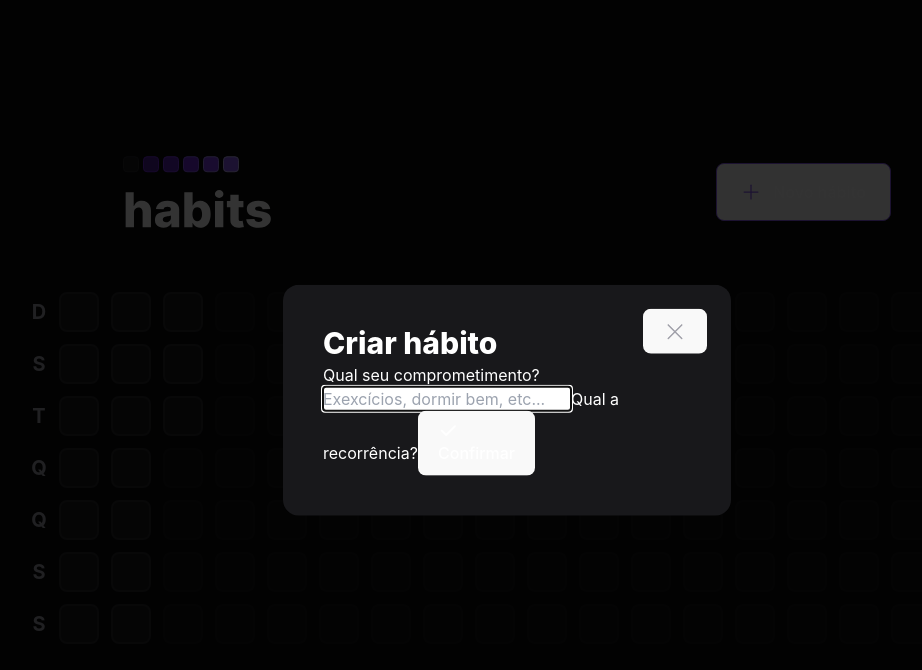
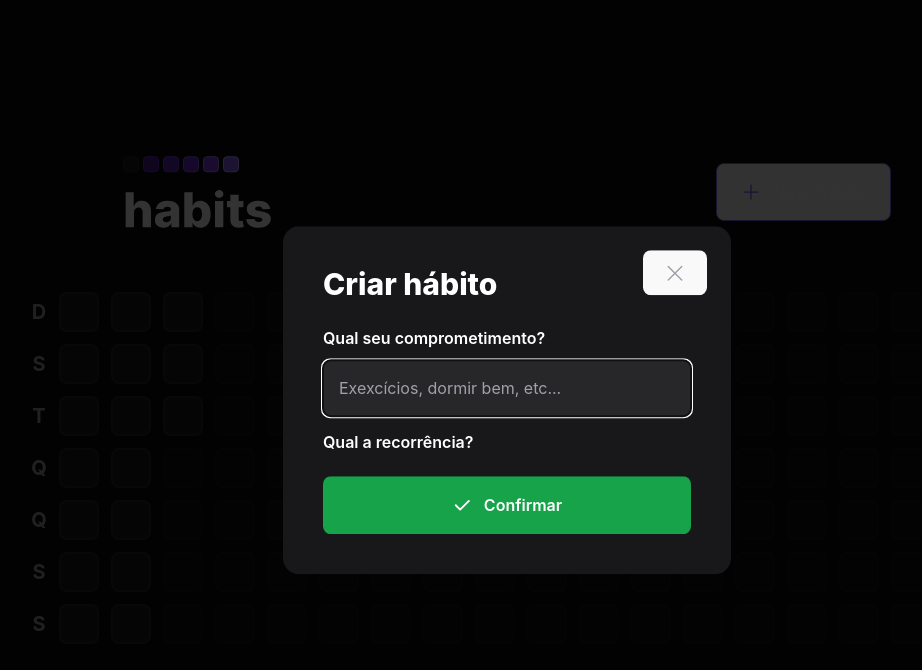
Before and after one commit to Savio-Anjos/nlw-Setup, a React (Vite) app in the folder web/: page / in a window 1280 px wide. Both pictures are taken after a click on the button "Novo hábito". Shown: the top 670 px of the page, without its empty margins (133-1055 px from the left). Built offline with nearby package versions, Linux system fonts and the light colour scheme.

Commit message:
Finalizando modal

```diff
--- a/web/src/components/NewHabitForm.tsx
+++ b/web/src/components/NewHabitForm.tsx
@@ -2,8 +2,8 @@ import { Check } from "phosphor-react";
 
 export function NewHabitForm() {
     return (
-        <form>
-            <label htmlFor="title">
+        <form className="w-full flex flex-col mt-6">
+            <label htmlFor="title" className="font-semibold leading-tight">
                 Qual seu comprometimento?
             </label>
 
@@ -11,14 +11,15 @@ export function NewHabitForm() {
               type="text"
               id="title"
               placeholder="Exexcícios, dormir bem, etc..."
+              className="p-4 rounded-lg mt-3 bg-zinc-800 text-white placeholder:text-zinc-400"
               autoFocus
             />
 
-            <label htmlFor="">
+            <label htmlFor="" className="font-semibold leading-tight mt-4">
                 Qual a recorrência?
             </label>
 
-            <button type="submit">
+            <button type="submit" className="mt-6 rounded-lg p-4 flex items-center justify-center gap-3 font-semibold bg-green-600 hover:bg-green-500">
                 <Check size={20} weight="bold" />
                 Confirmar
             </button>
```
